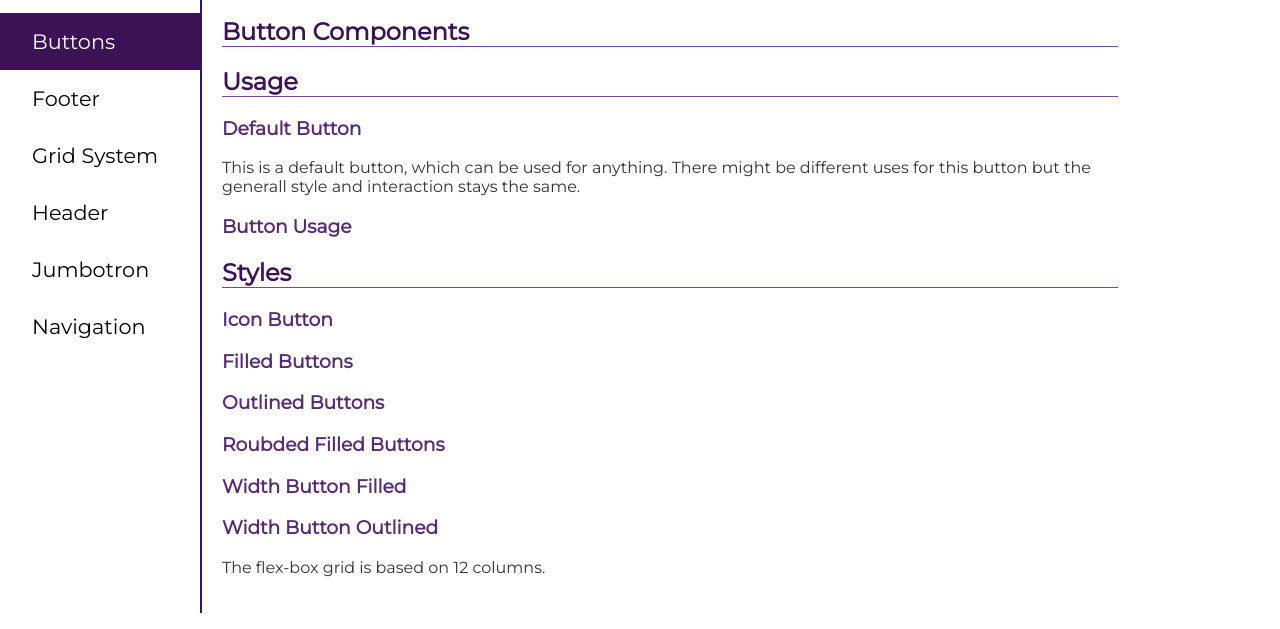
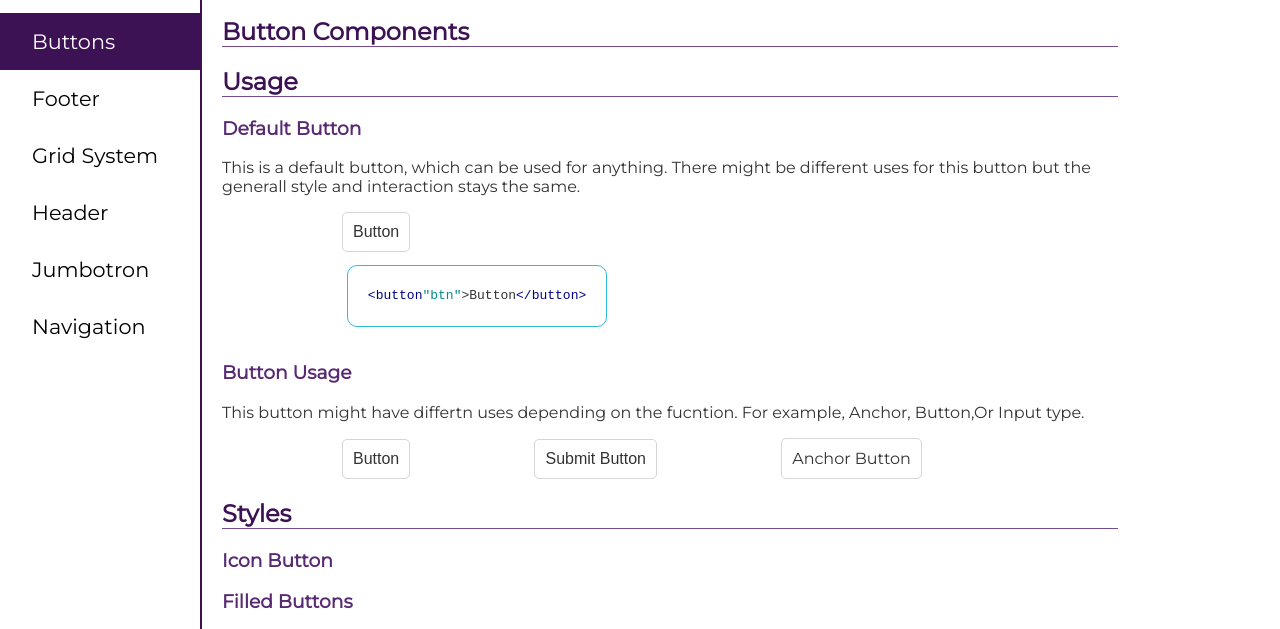
Before and after one commit to laurynplummer/PatternLibrary, a plain HTML site: page buttons.html in a window 1280 px wide. Shown: the part 144-773 px from the top of the page. Drawn offline with Linux system fonts and the light colour scheme.

Commit message:
buttons usage and default

```diff
--- a/buttons.html
+++ b/buttons.html
@@ -33,7 +33,35 @@
             <h3> Default Button</h3>
             <p> This is a default button, which can be used for anything. There might be different uses for this button
                 but the generall style and interaction stays the same.</p>
+            <button class="btn">Button</button>
+            <pre>
+                <code class="code-block"><span class="tag">&lt;button</span><span class="attribute"></span><span class="value">"btn"</span>&gt;Button<span class="tag">&lt;/button&gt;</span></code>
+            </pre>
+
+            <!-- <div class="css">
+                <pre>
+                    .btn {
+                        display: inline-block;
+                        border: none;
+                        outline: none;
+                        padding: 10px;
+                        font-size: 1em;
+                        background-color: transparent;
+                        color: #333333;
+                        border: solid 1px #d5d5d5;
+                        border-radius: 5px;
+                        transition: all .3 ease-in-out;
+                        width: 200px;
+                        margin-left: 120px;
+                    }
+                </pre>
+            </div> -->
             <h3>Button Usage </h3>
+            <p>This button might have differtn uses depending on the fucntion. For example, Anchor, Button,Or Input
+                type.</p>
+            <button class="btn">Button</button>
+            <input type="submit" class="btn" value="Submit Button">
+            <a class="btn"> Anchor Button</a>
             <h2>Styles </h2>
             <h3>Icon Button</h3>
             <h3>Filled Buttons</h3>
--- a/css/patternlibrary.css
+++ b/css/patternlibrary.css
@@ -145,3 +145,31 @@ body {
 pre {
     overflow: auto;
 }
+
+.btn {
+    display: inline-block;
+    border: none;
+    outline: none;
+    padding: 10px;
+    font-size: 1em;
+    background-color: transparent;
+    color: #333333;
+    border: solid 1px #d5d5d5;
+    border-radius: 5px;
+    transition: all .3 ease-in-out;
+    margin-left: 120px;
+}
+
+.btn:hover {
+    border-color: #a2a2a2;
+    color: #333333;
+}
+
+.css{
+    border: 1px solid #30BBDC;
+    padding: 5px;
+    border-radius: 10px;
+    margin: 10px;
+    font-size: 1rem;
+    width: 400px;
+}
```
